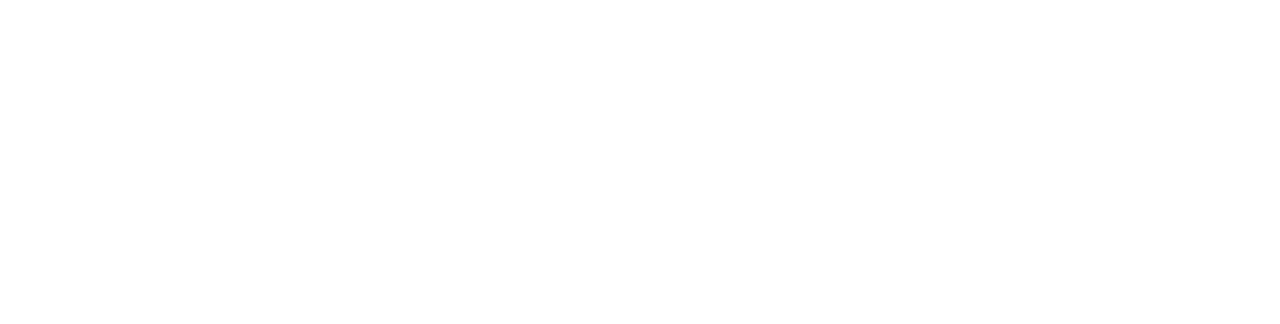
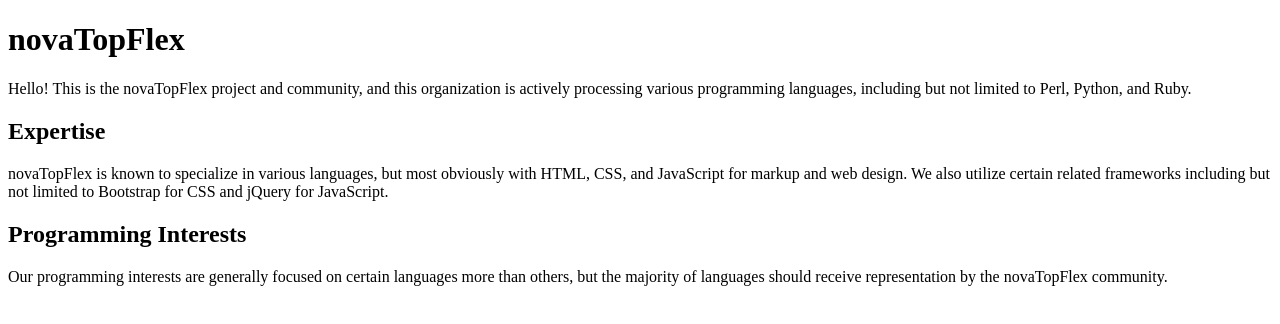
Before and after one commit to novaTopFlex/novatopflex.github.io, a plain HTML site: page index.html in a window 1280 px wide. Drawn offline with nearby package versions, Linux system fonts and the light colour scheme.

Commit message:
Update index.html

```diff
--- a/index.html
+++ b/index.html
@@ -1,7 +1,13 @@
 <!DOCTYPE html>
 <head>
   <title>novaTopFlex</title>
+  <script src="https://cdn.jsdelivr.net/npm/bootstrap@5.3.3/dist/js/bootstrap.bundle.min.js" integrity="sha384-YvpcrYf0tY3lHB60NNkmXc5s9fDVZLESaAA55NDzOxhy9GkcIdslK1eN7N6jIeHz" crossorigin="anonymous"></script>
 </head>
 <body>
-
+  <h1 class="text-start text-primary">novaTopFlex</h1>
+  <p class="text-start">Hello! This is the novaTopFlex project and community, and this organization is actively processing various programming languages, including but not limited to Perl, Python, and Ruby.</p>
+  <h2 class="text-start">Expertise</h2>
+  <p class="text-start">novaTopFlex is known to specialize in various languages, but most obviously with HTML, CSS, and JavaScript for markup and web design. We also utilize certain related frameworks including but not limited to Bootstrap for CSS and jQuery for JavaScript.</p>
+  <h2 class="text-start">Programming Interests</h2>
+  <p class="text-start">Our programming interests are generally focused on certain languages more than others, but the majority of languages should receive representation by the novaTopFlex community.</p>
 </body>
```
